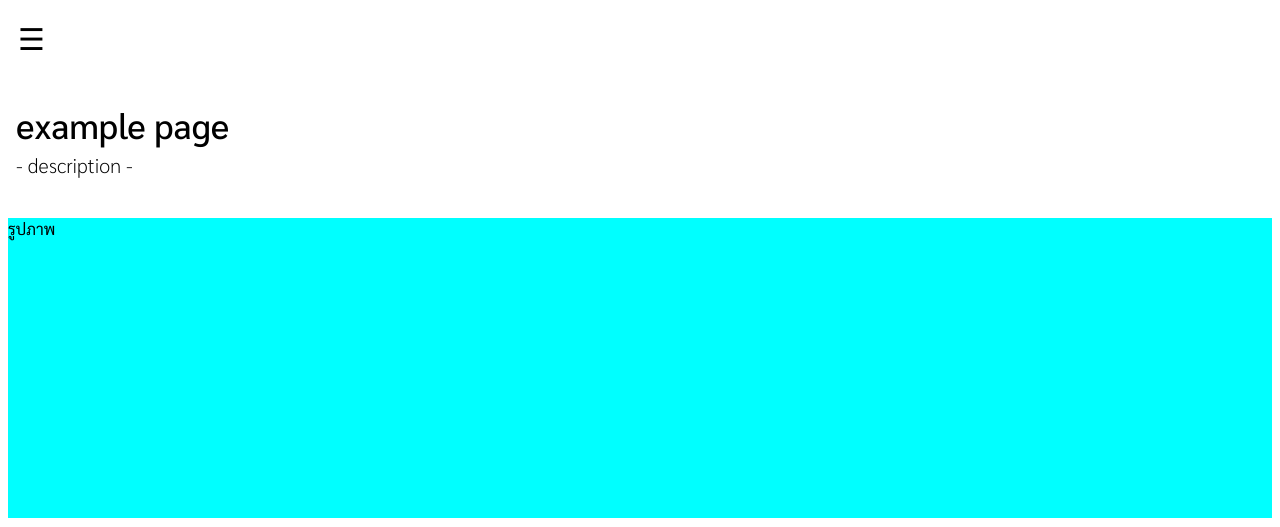
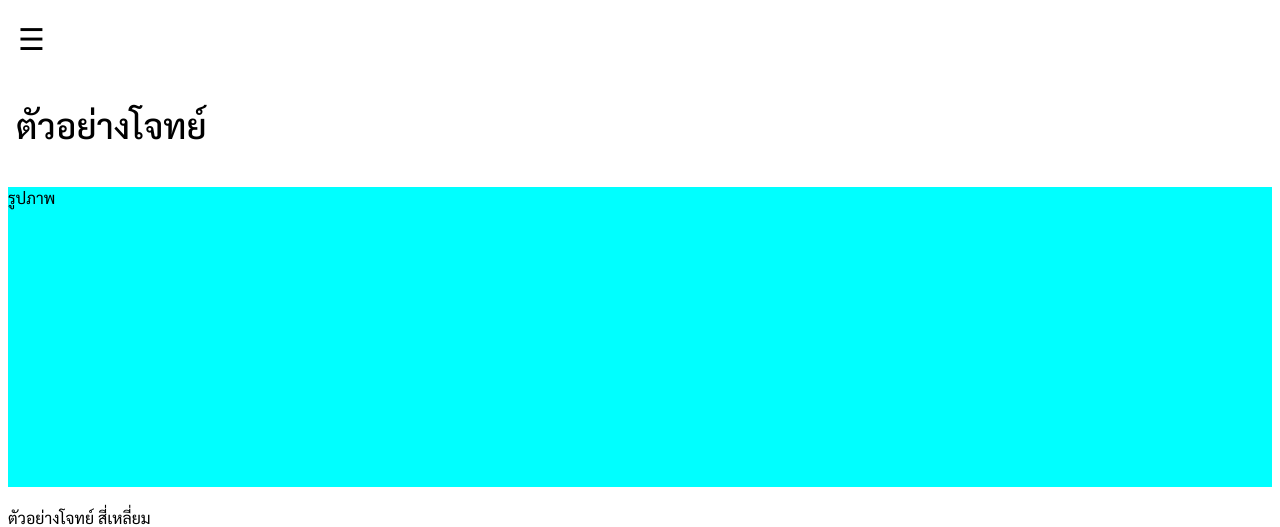
Before and after one commit to mornnie/smteproject, a Flask app: page /example in a window 1280 px wide. Shown: the top 527 px of the page. Run offline with Flask 3, Linux system fonts and the light colour scheme; parts of the project's set-up code (start-up, migrations or seed data) failed here and were passed over; some libraries are stand-ins or nearby versions.

Commit message:
Update example.html

```diff
--- a/templates/example.html
+++ b/templates/example.html
@@ -9,21 +9,23 @@
         <link rel="preconnect" href="https://fonts.googleapis.com">
         <link rel="preconnect" href="https://fonts.gstatic.com" crossorigin>
         <link href="https://fonts.googleapis.com/css2?family=Sarabun:ital,wght@0,100;0,200;0,300;0,400;0,500;0,600;0,700;0,800;1,100;1,200;1,300;1,400;1,500;1,600;1,700;1,800&display=swap" rel="stylesheet">
+        <script src="https://polyfill.io/v3/polyfill.min.js?features=es6"></script>
+        <script id="MathJax-script" async src="https://cdn.jsdelivr.net/npm/mathjax@3/es5/tex-mml-chtml.js"></script>
     </head>
     <body>
         <div class="hamburger" id="menu-toggle-outside">&#9776</div>
         <div class="side-nav" id="side-menu">
             <div class="hamburger" id="menu-toggle-inside">&#9776</div>
-            <a href="/">home</a>
-            <a href="/topic">topic</a>
-            <a href="/scanner">scanner</a>
-            <a href="/example">example</a>
-            <a href="/rating">rating</a>
+            <a href="/"><span class="nav-text">หน้าหลัก</span></a>
+            <a href="/topic"><span class="nav-text">เนื้อหา</span></a>
+            <a href="/scanner"><span class="nav-text">สแกนเนอร์</span></a>
+            <a href="/example"><span class="nav-text">ตัวอย่างโจทย์</span></a>
+            <a href="/rating"><span class="nav-text">ให้คะแนนเรา</span></a>
         </div>
         <div class="overlay" id="overlay"></div>
                 <div class="head-text">
-            <p class="title">example page</p>
-            <p class="description">- description -</p>
+            <p class="title">ตัวอย่างโจทย์</p>
+            <p class="description"></p>
         </div>
         <div class="triangle">
             <div class="triangle-image">รูปภาพ</div>
```
